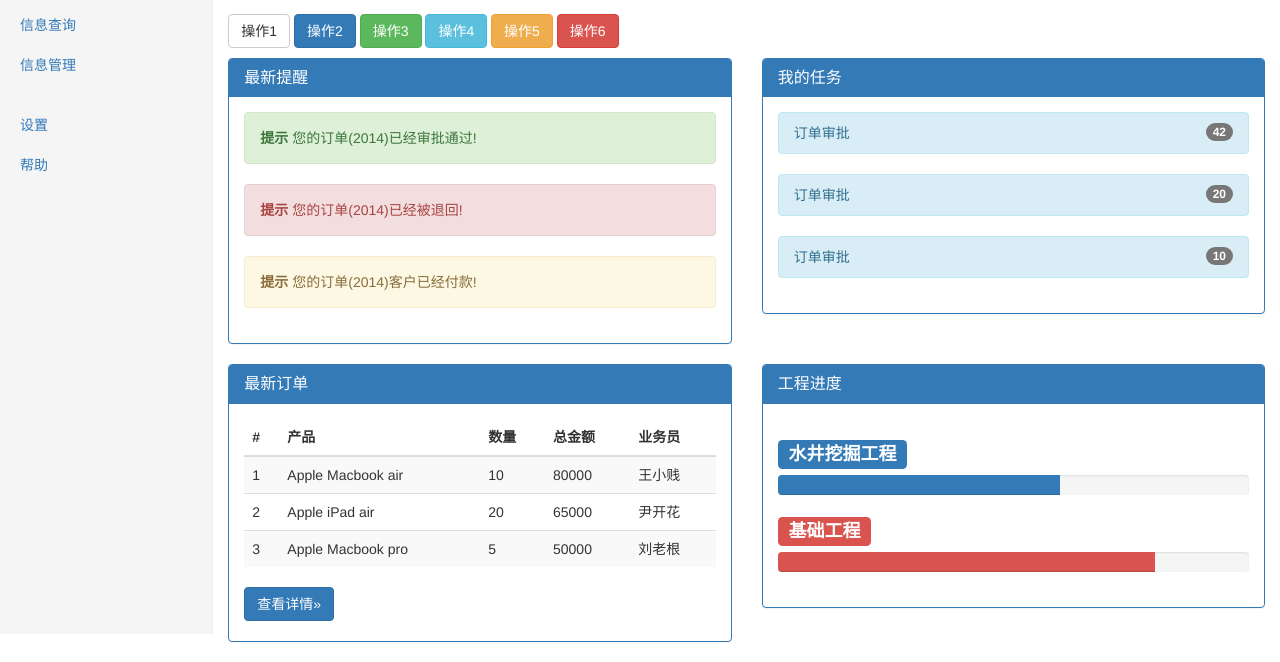
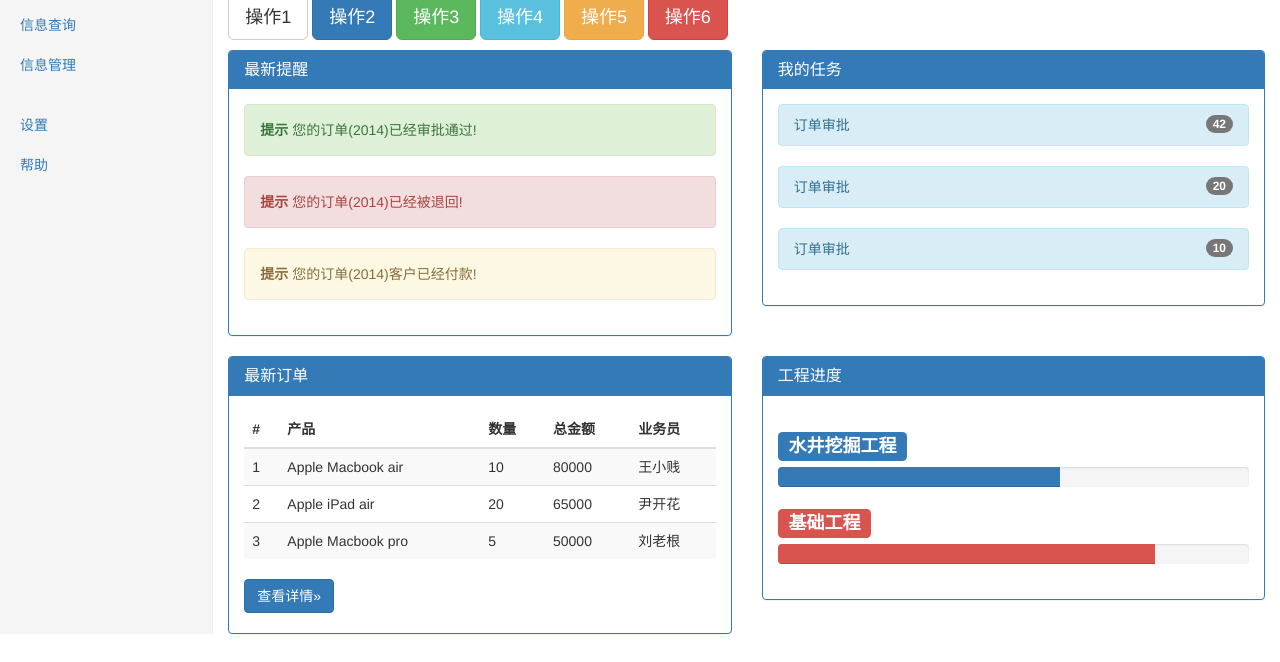
Before and after one commit to benclever/exam, a plain HTML site: page index.html in a window 1280 px wide. Shown: the part 166-828 px from the top of the page. Drawn offline with nearby package versions, Linux system fonts and the light colour scheme.

Commit message:
结课作业

```diff
--- a/index.html
+++ b/index.html
@@ -28,11 +28,8 @@
 </head>
 <body>
 
-  <img src="" alt="">
-  <script src="http://cdn.bootcss.com/jquery/1.11.1/jquery.min.js"></script>
-  <script src="js/bootstrap.min.js"></script>
-  <script src="js/docs.min.js"></script>
-  <script src="js/ie10-viewport-bug-workaround.js"></script>
+
+
 
   <nav class="navbar navbar-inverse navbar-fixed-top" role="navigation">
     <div class="container-fluid">
@@ -117,12 +114,12 @@
       <div class="col-sm-9 col-sm-offset-3 col-md-10 col-md-offset-2 main">
         <h1 class="page-header">管理控制台</h1>
         <p>
-          <button type="button" class="btn btn-default">操作1</button>
-          <button type="button" class="btn btn-primary">操作2</button>
-          <button type="button" class="btn btn-success">操作3</button>
-          <button type="button" class="btn btn-info">操作4</button>
-          <button type="button" class="btn btn-warning">操作5</button>
-          <button type="button" class="btn btn-danger">操作6</button>
+          <button type="button" class="btn btn-lg btn-default">操作1</button>
+          <button type="button" class="btn btn-lg btn-primary">操作2</button>
+          <button type="button" class="btn btn-lg btn-success">操作3</button>
+          <button type="button" class="btn btn-lg btn-info">操作4</button>
+          <button type="button" class="btn btn-lg btn-warning">操作5</button>
+          <button type="button" class="btn btn-lg btn-danger">操作6</button>
         </p>
         <div class="row">
           <div class="col-md-6 col-sm-12 col-xs-12">
@@ -253,6 +250,10 @@
     </div>
   </div>
 </div>
+  <script src="https://cdn.bootcss.com/jquery/1.11.1/jquery.min.js"></script>
+  <script src="js/bootstrap.min.js"></script>
+  <script src="js/docs.min.js"></script>
+  <script src="js/ie10-viewport-bug-workaround.js"></script>
 
 </body>
 </html>
```
